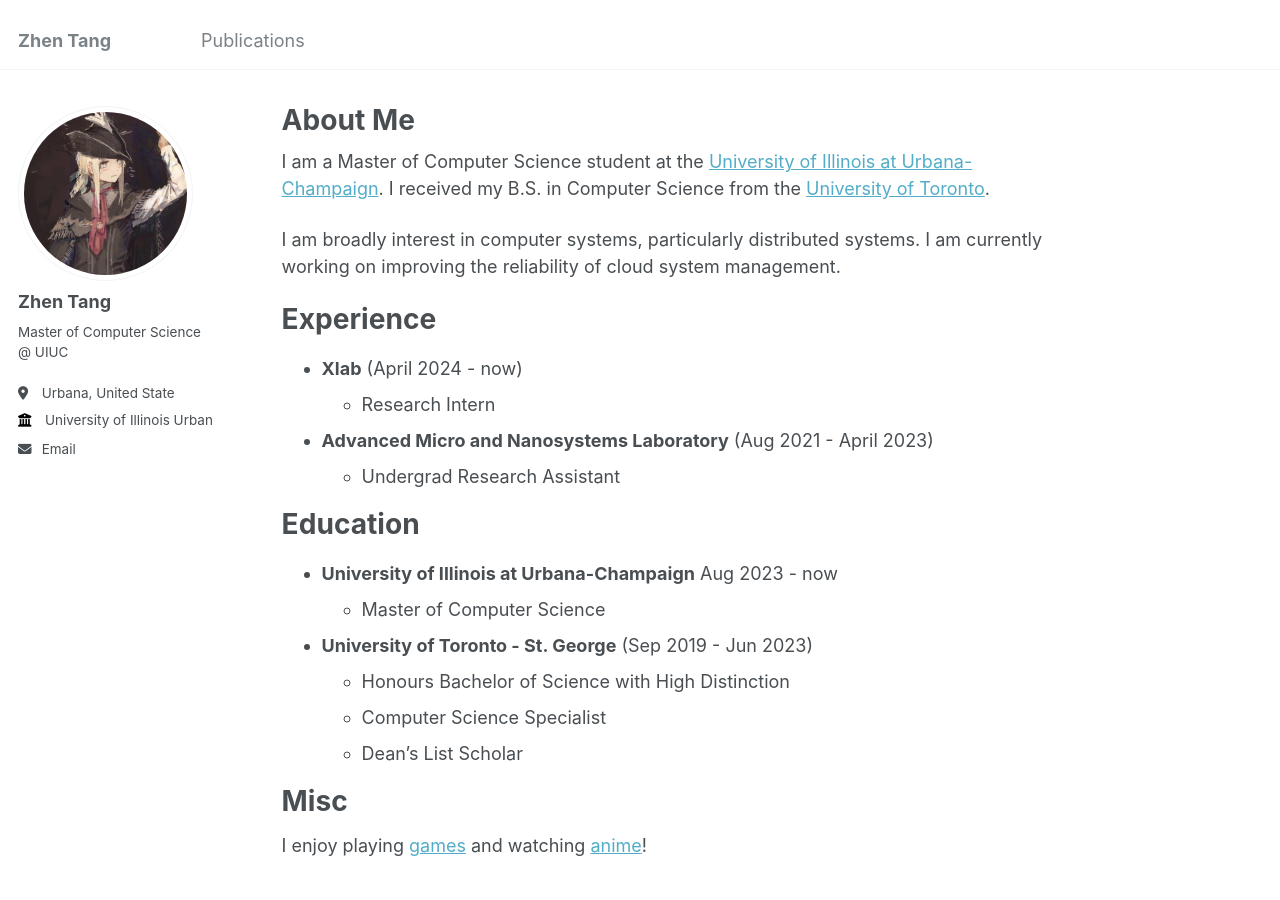
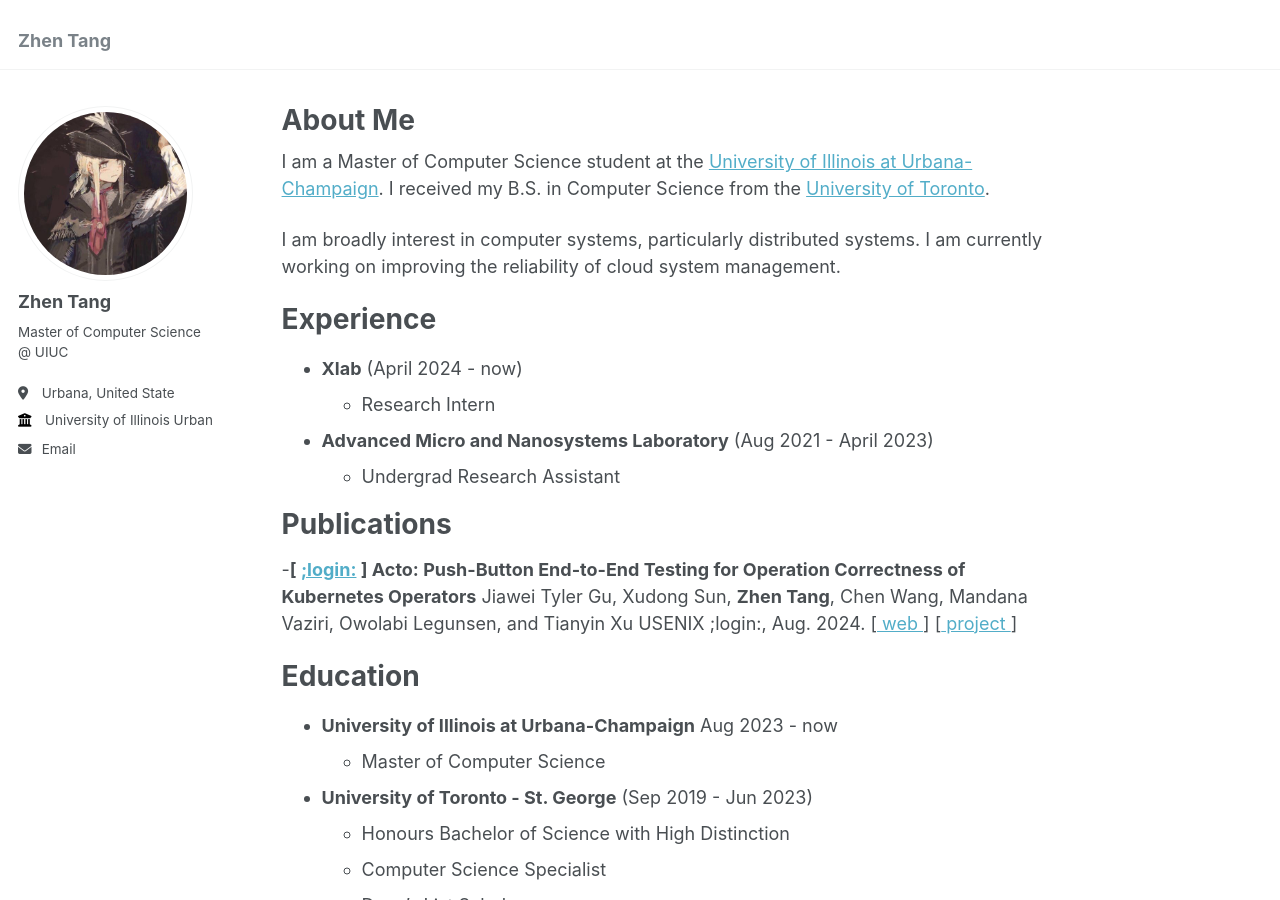
Before and after one commit to TZ-zzz/TZ-zzz.github.io, a Jekyll site: the page built from _pages/about.md, in a window 1280 px wide and 900 px high. Built offline with Jekyll 4.4.1, drawn with Linux system fonts in a browser that asks for light colours.

Commit message:
add publications section

```diff
--- a/_data/navigation.yml
+++ b/_data/navigation.yml
@@ -5,8 +5,8 @@
 # prevent it from being included in the site.
 
 main:
-  - title: "Publications"
-    url: /publications/
+  # - title: "Publications"
+  #   url: /publications/
 
   # - title: "Talks"
   #   url: /talks/
--- a/_pages/about.md
+++ b/_pages/about.md
@@ -18,6 +18,12 @@ Experience
 - **Advanced Micro and Nanosystems Laboratory** (Aug 2021 - April 2023)
     - Undergrad Research Assistant
 
+Publications
+======
+-**[ [;login:](https://www.usenix.org/publications/loginonline) ] Acto: Push-Button End-to-End Testing for Operation Correctness of Kubernetes Operators**
+Jiawei Tyler Gu, Xudong Sun, **Zhen Tang**, Chen Wang, Mandana Vaziri, Owolabi Legunsen, and Tianyin Xu
+USENIX ;login:, Aug. 2024.
+[[ web ](https://www.usenix.org/publications/loginonline/acto-push-button-end-end-testing-operation-correctness-kubernetes-operators)]  [[ project ](https://github.com/xlab-uiuc/acto)]
 
 Education
 ======
```
Also changed, not shown: _publications/acto_login.md (+1 -1 lines).
